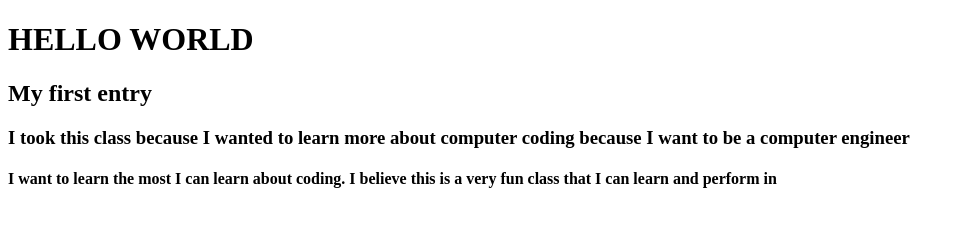
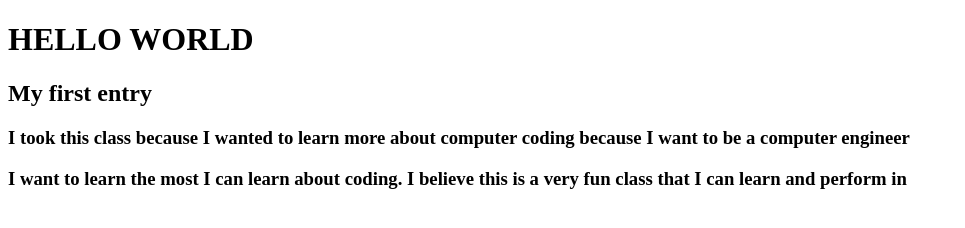
Before and after one commit to braden808/Journal, a plain HTML site: page index.html in a window 1280 px wide. Shown: the whole page, without its empty margins (0-965 px from the left). Drawn offline with Linux system fonts and the light colour scheme.

Commit message:
modified body

```diff
--- a/index.html
+++ b/index.html
@@ -8,6 +8,6 @@
 	<h1>HELLO WORLD</h1>
 	<h2>My first entry</h2>
 	<h3>I took this class because I wanted to learn more about computer coding because I want to be a computer engineer</h3>
-	<h4>I want to learn the most I can learn about coding.  I believe this is a very fun class that I can learn and perform in</h4>
+	<h3>I want to learn the most I can learn about coding.  I believe this is a very fun class that I can learn and perform in</h3>
 </body>
 </html>
```
